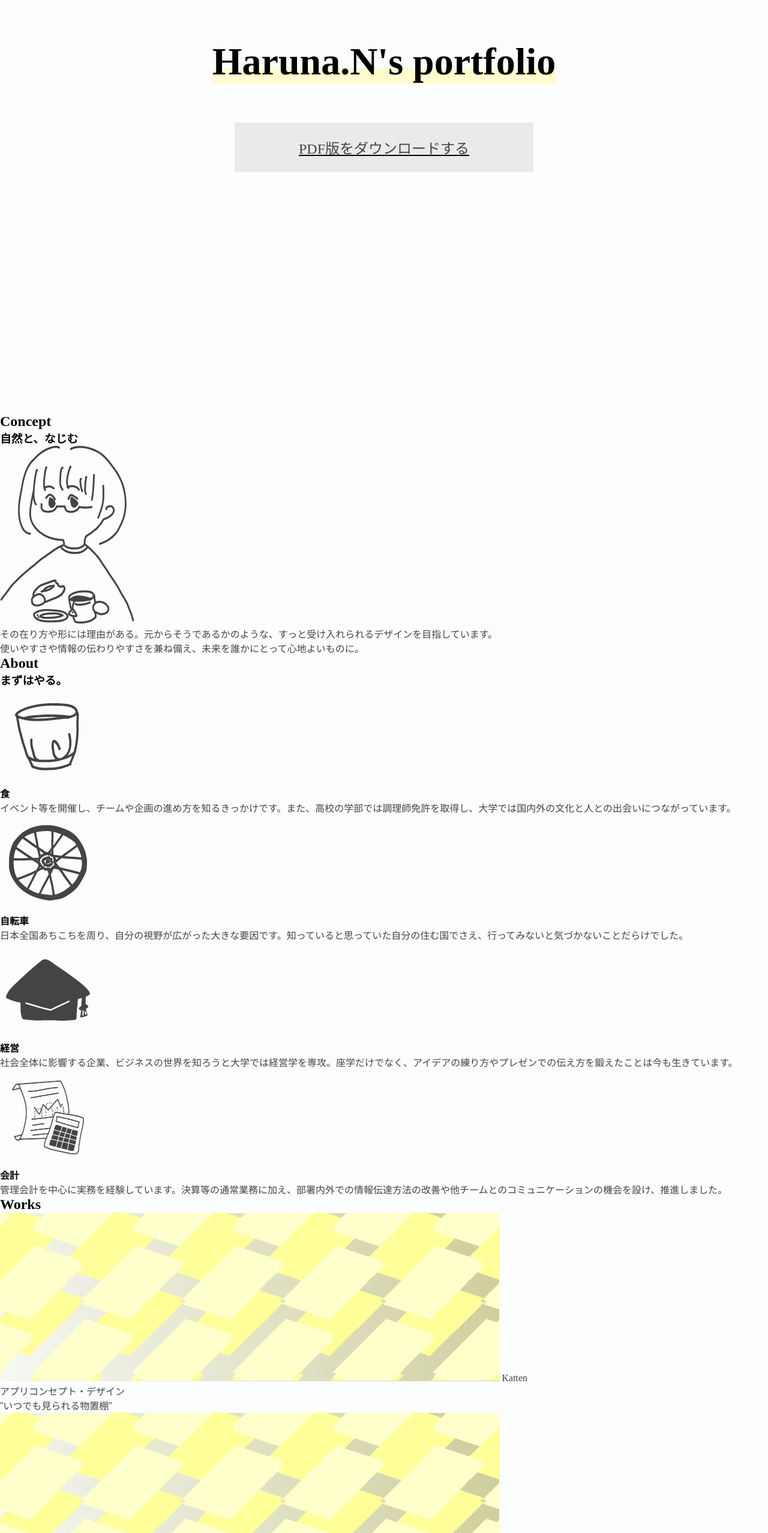
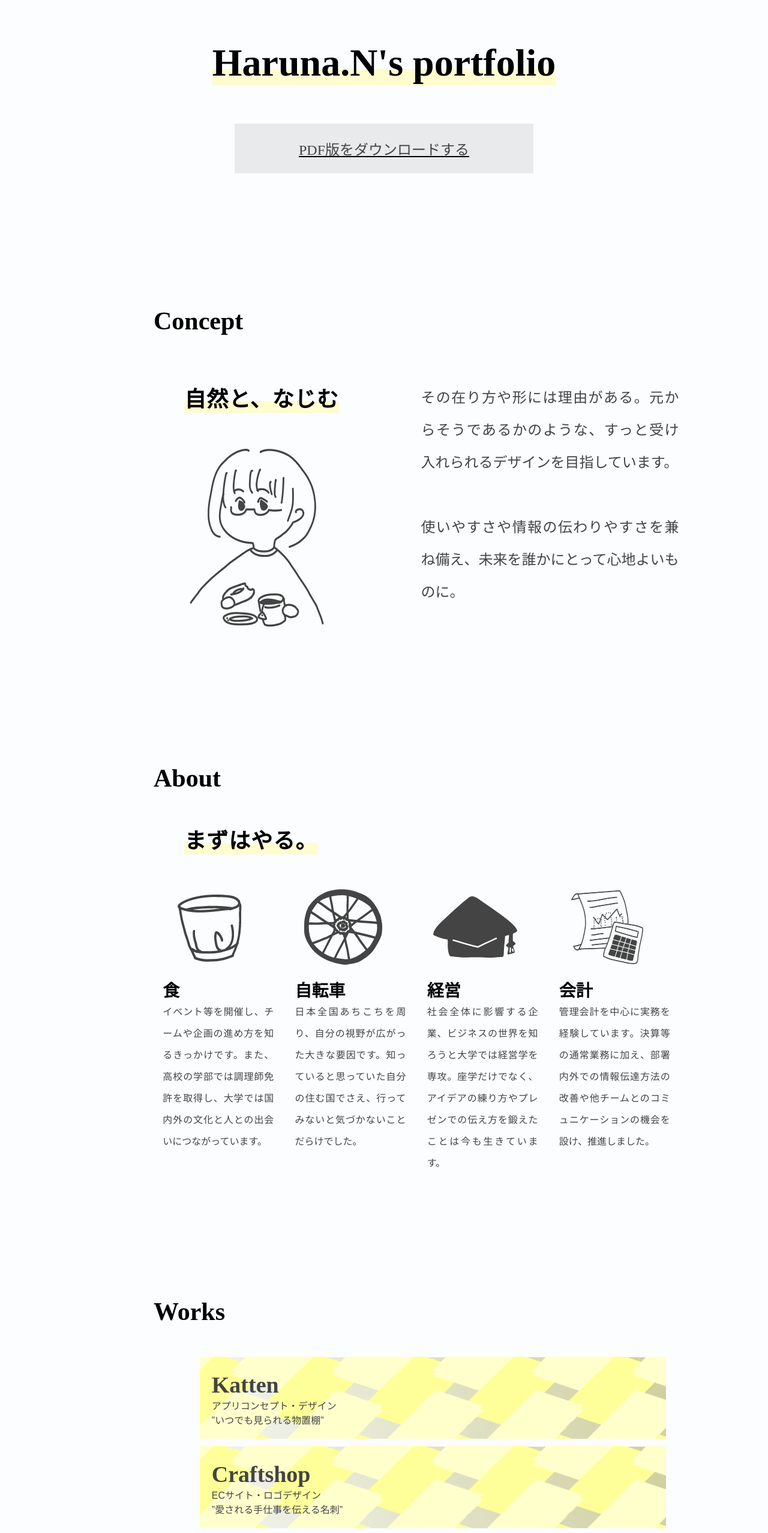
Before and after one commit to haru24884/haru24884.github.io, a plain HTML site: page index.html in a window 1280 px wide. Shown: the part 245-2800 px from the top of the page at 60% size. Drawn offline with Linux system fonts and the light colour scheme.

Commit message:
remake css(laptop)

```diff
--- a/assets/css/index.css
+++ b/assets/css/index.css
@@ -18,7 +18,7 @@
 a {
     text-decoration: none;
     color: #444444;
-    font-family: "Mr-Eaves-Modern"
+    font-family: "TBUDGothic-Std", "Mr-Eaves-Modern";
 }
 
 p {
@@ -33,7 +33,7 @@ h1 {
 
 h2 {
     color: #000000;
-    font-family: "Mr-Eaves-Modern"
+    font-style: normal;
 }
 
 h3 {
@@ -73,7 +73,6 @@ header {
  .top-wrapper {
     padding: 18px;
     text-align: center;
-    margin-bottom: 30vw;
 /* animation */
     animation-name:top-wrapper;
     animation-duration:3s;
@@ -91,6 +90,15 @@ header {
       }
     }
 
+
+#top-img {
+    width: 100px;
+    height: 100px;
+    background-image: url(../../assets/image/logo.png);
+    background-repeat: no-repeat;
+    margin: auto;
+}
+
 #top-title {
     font-size: 64px;
     background: linear-gradient(transparent 64%, #FFFCCE 20%);
@@ -107,10 +115,169 @@ header {
 }
 
 
-footer {
-    height: 10%;
+/* main */
+.section-wrapper{
+    margin-top: 16vw;
+}
+
+.title {
+    text-align: left;
+    margin-left: 20vw;
+    font-size: 42px;
+    font-family: "Mr-Eaves-Modern";
+}
+
+.subtitle {
+    text-align: left;
+    margin-left: 14vw;
+    font-size: 36px;
+    letter-spacing: 1px;
+    font-family: "TBUDGothic-Std";
+    background: linear-gradient(transparent 64%, #FFFCCE 20%);
+    max-width: fit-content;
+}
+
+
+.text-wrapper {
+    margin: 6% 10%;
     display: flex;
-    justify-content: flex-end;
-    font-size: large;
-    margin: 0 10pt 10pt 0;
 }
+
+#concept-item{
+    width: 46%;
+    margin-right: 10%;
+}
+
+#concept-text{
+    width: 42%;
+    font-size: 24px;
+    text-align: justify;
+    text-justify: auto;
+}
+
+#concept-text p{
+    margin-bottom: 54px;
+    line-height: 54px;
+}
+
+#concept-img{
+    width: 230px;
+    height: 300px;
+    background-image: url(../../assets/image/concept-img.png);
+    background-repeat: no-repeat;
+    margin-top: 60px;
+    margin-left: 40%;
+}
+
+#text-wrapper-about{
+    margin: 4% 10%;
+}
+
+#about-content-wrapper{
+    display: flex;
+    align-items: baseline;
+    margin-top: 4%;
+    margin-left: 14%;
+}
+
+.about-content{
+    width: 24%;
+    text-align: justify;
+    text-justify: auto;
+    margin-right: 4%;
+}
+
+.about-content h4{
+    font-size:28px;
+}
+
+.about-content p{
+    font-size:16px;
+    line-height: 36px;
+}
+
+
+#text-wrapper-works{
+    align-content: center;
+    margin:  4% 26% 0 26%;
+}
+
+.works-content{
+    background-image: url(../../assets/image/works-back.png);
+    background-repeat: no-repeat;
+    padding: 4% 20px 20px 20px;
+    margin-bottom: 2%;
+    width: 120%;
+    height: 100%;
+}
+
+.works-content a{
+    font-family:"Mr-Eaves-Modern";
+    font-size: 38px;
+    font-weight: bold;
+}
+
+#yaotan{
+    font-family:"TBUDGothic-Std";
+    font-size: 32px;
+}
+
+.works-content p{
+    font-size: 16px;
+}
+
+#text-wrapper-contact{
+    margin:  6% 10% 10vw 10% ;
+}
+
+#text-wrapper-contact h4{
+    font-size: 30px;
+}
+
+#contact{
+    background-color: #4444441A;
+    text-decoration: underline;
+    padding: 24px 58px;
+    margin: 6% 24% 0 24% ;
+    display: flex;
+}
+
+#contact a{
+    justify-content: space-between;
+    margin: auto 10%;
+    font-size: 20px;
+}
+
+/* //main */
+
+
+footer{
+    width: 100%;
+    height: auto;
+}
+
+#footer-content{
+    display: flex;
+    align-items: center;
+    flex-direction: column;
+    justify-content: center;
+}
+
+#footer-content p{
+    margin: 10px 0;
+}
+
+#footer-bar{
+    background-image: url(../../assets/image/footerbar.png);
+    background-repeat: repeat-x;
+    width: 100%;
+    height: 10px;
+}
+
+#footer-logo{
+    background-image: url(../../assets/image/logo-s.png);
+    background-repeat: no-repeat;
+    width: 100px;
+    height: 50px;
+    margin-top: 20px;
+}
--- a/index.html
+++ b/index.html
@@ -39,12 +39,10 @@
     <main>
       <!-- top -->
       <div class="top-wrapper">
-        <div class="top-content">
-          <img src="./assets/image/logo.png" alt="logo">
+          <div id="top-img"></div>
           <h1 id="top-title">Haruna.N's portfolio</h1>
             <div id="pdf">
               <a href="#">PDF版をダウンロードする</a>
-            </div>
             </div>
       </div>
       <!-- //top -->
@@ -54,9 +52,11 @@
         <div class="section-content section-content-concept">
           <h2 class="title">Concept</h2>
             <div class="text-wrapper">
+              <div id="concept-item">
                 <h3 class="subtitle">自然と、なじむ</h3>
-                <img src="./assets/image/concept-pic.png" alt="concept-pic">
-                <div class="concept-text">
+                <div id="concept-img"></div>
+              </div>
+              <div id="concept-text">
                 <p>その在り方や形には理由がある。元からそうであるかのような、すっと受け入れられるデザインを目指しています。</p>
                 <p>使いやすさや情報の伝わりやすさを兼ね備え、未来を誰かにとって心地よいものに。</p>
               </div>
@@ -69,8 +69,9 @@
       <section class="section-wrapper">
         <div class="section-content section-content-about">
           <h2 class="title">About</h2>
-            <div class="text-wrapper">
+              <div id="text-wrapper-about">
                 <h3 class="subtitle">まずはやる。</h3>
+                <div id="about-content-wrapper">
                   <div class="about-content">
                     <img src="./assets/image/about-food.png" alt="about-food">
                       <h4 id="food">食</h4>
@@ -93,6 +94,7 @@
                   </div>
                 </div>
               </div>
+        </div>
       </section>
       <!-- //section_about -->
 
@@ -101,30 +103,30 @@
       <section class="section-wrapper">
         <div class="section-content section-content-works">
           <h2 class="title">Works</h2>
+          <div id="text-wrapper-works">
           <!-- Katten -->
             <div class="works-content">
-              <img src="./assets/image/works-back.png">
-                <a id="Katten" href="#">Katten</a>
+                <a id="katten" href="#">Katten</a>
                 <p>アプリコンセプト・デザイン</p>
                 <p>”いつでも見られる物置棚”</p>
             </div>
 
           <!-- Craftshop -->
             <div class="works-content">
-            <img src="./assets/image/works-back.png">
-              <a id="Craftshop" href="#">Craftshop</a>
+                <a id="craftshop" href="#">Craftshop</a>
                 <p>ECサイト・ロゴデザイン</p>
                 <p>”愛される手仕事を伝える名刺”</p>
             </div>
 
           <!-- yaotan -->
             <div class="works-content">
-            <img src="./assets/image/works-back.png">
                 <a id="yaotan" href="#">やおたん</a>
                 <p>アプリコンセプト・デザイン</p>
                 <p>”地域を、お店から好きになる。”</p>
             </div>
-
+          </div>
+        </div>
+      </section>
       <!-- //section_works -->
 
 
@@ -132,11 +134,13 @@
       <section class="section-wrapper">
         <div class="section-content section-content-contact">
           <h2 class="title">Contact&Social</h2>
+          <div id="text-wrapper-contact">
             <h4 class="subtitle">お気軽にお問合せください。</h3>
               <div id="contact">
                 <a href="#">note</a>
                 <a href="#">Scrapbox</a>
                 <a href="#">Github</a>
+              </div>
           </div>
         </div>
       </section>
@@ -145,12 +149,13 @@
 
       <!-- footer -->
     <footer>
-      <img src="./assets/image/footerbar.png" alt="">
-        <br>
-      <img src="./assets/image/logo-s.png" alt="">
+      <div id="footer-content">
+        <div id="footer-bar"></div>
+        <div id="footer-logo"></div>
         <p>
           &copy; Haruna.N 2022
         </p>
+      </div>
     </footer>
       <!-- //footer -->
   </body>
```
Also changed, not shown: assets/image/concept-img.png (renamed from assets/image/concept-pic.png). Lines whose indentation alone changed are shown as unchanged.
